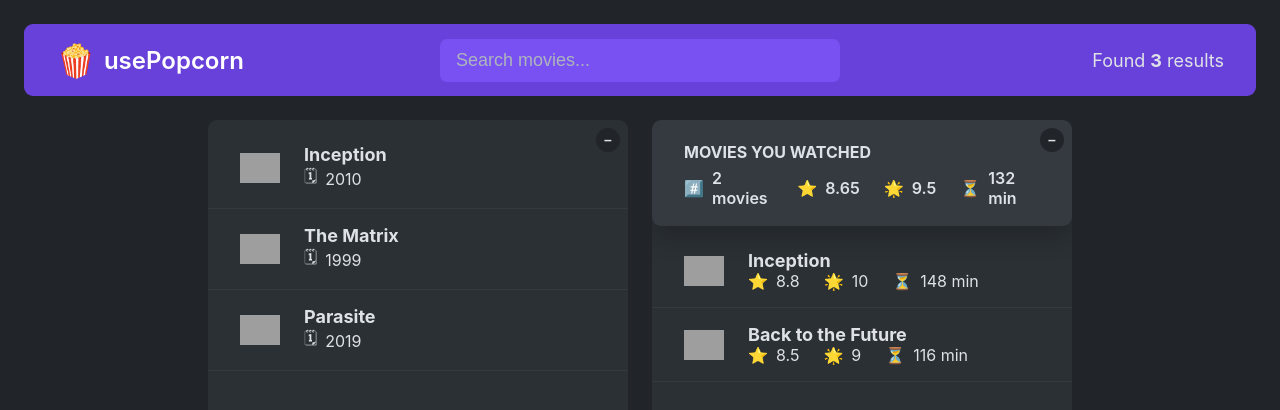
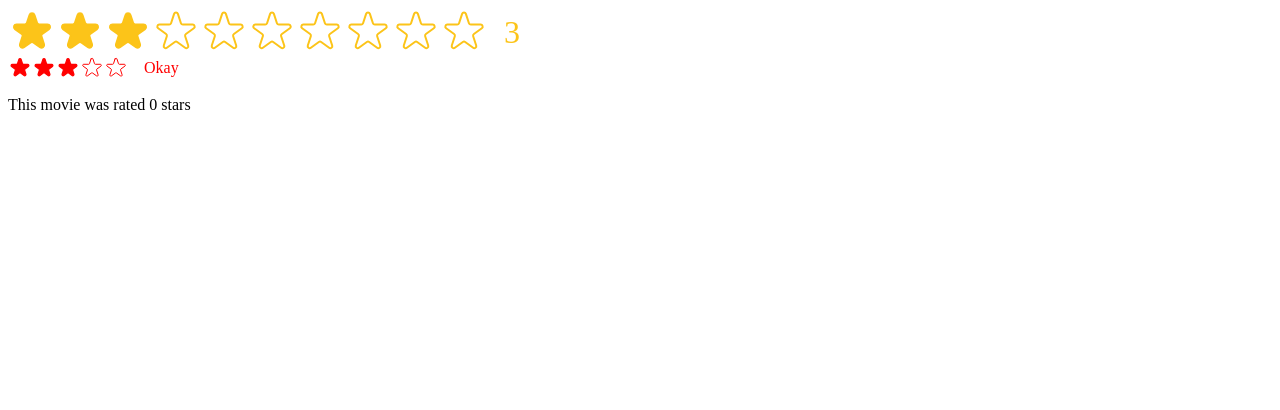
Before and after one commit to tudorneagu/usepopcorn, a React (Create React App) app: page / in a window 1280 px wide. Shown: the top 410 px of the page. Built offline with nearby package versions, Linux system fonts and the light colour scheme; grey boxes are pictures that could not be loaded.

Commit message:
star component

```diff
--- a/src/App.js
+++ b/src/App.js
@@ -52,22 +52,29 @@
 
 export default function App() {
   const [movies, setMovies] = useState(tempMovieData);
+  const [watched, setWatched] = useState(tempWatchedData);
   return (
     <>
-      <NavBar movies={movies} />
-      <Main movies={movies} />
+      <NavBar>
+        <Logo />
+        <Search />
+        <NumResults movies={movies} />
+      </NavBar>
+      <Main>
+        <Box>
+          <MovieList movies={movies} />
+        </Box>
+        <Box>
+          <WatchedSumarry watched={watched} />
+          <WatcheMoviesList watched={watched} />
+        </Box>
+      </Main>
     </>
   );
 }
 
-function NavBar({ movies }) {
-  return (
-    <nav className="nav-bar">
-      <Logo />
-      <Search />
-      <NumResults movies={movies} />
-    </nav>
-  );
+function NavBar({ children }) {
+  return <nav className="nav-bar">{children}</nav>;
 }
 
 function Logo() {
@@ -99,28 +106,39 @@
   );
 }
 
-function Main({ movies }) {
+function Main({ children }) {
+  return <main className="main"> {children} </main>;
+}
+
+function Box({ children }) {
+  const [isOpen, setisOpen] = useState(true);
   return (
-    <main className="main">
-      <ListBox movies={movies} />
-      <WatchedBox />
-    </main>
+    <div className="box">
+      <button className="btn-toggle" onClick={() => setisOpen((open) => !open)}>
+        {isOpen ? "–" : "+"}
+      </button>
+      {isOpen && children}
+    </div>
   );
 }
 
-function ListBox({ movies }) {
-  const [isOpen1, setIsOpen1] = useState(true);
-  return (
-    <div className="box">
-      <button
-        className="btn-toggle"
-        onClick={() => setIsOpen1((open) => !open)}>
-        {isOpen1 ? "–" : "+"}
-      </button>
-      {isOpen1 && <MovieList movies={movies} />}
-    </div>
-  );
-}
+// function WatchedBox() {
+//
+//   const [isOpen2, setIsOpen2] = useState(true);
+
+//   return (
+//     <div className="box">
+//       <button
+//         className="btn-toggle"
+//         onClick={() => setIsOpen2((open) => !open)}>
+//         {isOpen2 ? "–" : "+"}
+//       </button>
+//       {isOpen2 && (
+//
+//       )}
+//     </div>
+//   );
+// }
 function MovieList({ movies }) {
   return (
     <ul className="list">
@@ -145,26 +163,6 @@
   );
 }
 
-function WatchedBox() {
-  const [watched, setWatched] = useState(tempWatchedData);
-  const [isOpen2, setIsOpen2] = useState(true);
-
-  return (
-    <div className="box">
-      <button
-        className="btn-toggle"
-        onClick={() => setIsOpen2((open) => !open)}>
-        {isOpen2 ? "–" : "+"}
-      </button>
-      {isOpen2 && (
-        <>
-          <WatchedSumarry watched={watched} />
-          <WatcheMoviesList watched={watched} />
-        </>
-      )}
-    </div>
-  );
-}
 function WatchedSumarry({ watched }) {
   const avgImdbRating = average(watched.map((movie) => movie.imdbRating));
   const avgUserRating = average(watched.map((movie) => movie.userRating));
--- /dev/null
+++ b/src/StarRating.js
@@ -0,0 +1,145 @@
+import { useState } from "react";
+import PropTypes from "prop-types";
+
+const containerStyle = {
+  display: "flex",
+  alignItems: "center",
+  gap: "16px",
+};
+
+const starContainerStyle = {
+  display: "flex",
+};
+
+StarRating.propTypes = {
+  maxRating: PropTypes.number,
+  defaultRating: PropTypes.number,
+  color: PropTypes.string,
+  size: PropTypes.number,
+  messages: PropTypes.array,
+  className: PropTypes.string,
+  onSetRating: PropTypes.func,
+};
+
+export default function StarRating({
+  maxRating = 5,
+  color = "#fcc419",
+  size = 48,
+  className = "",
+  messages = "",
+  defaultRating = 0,
+  onSetRating,
+}) {
+  const [rating, setRating] = useState(defaultRating);
+  const [tempRating, setTempRating] = useState(0);
+
+  function handleRating(rating) {
+    setRating(rating);
+    onSetRating(rating);
+  }
+
+  const textStyle = {
+    lineHeight: "1",
+    margin: "0",
+    color,
+    fontSize: `${size / 1.5}px`,
+  };
+
+  return (
+    <div className={className} style={containerStyle}>
+      <div style={starContainerStyle}>
+        {Array.from({ length: maxRating }, (_, i) => (
+          <Star
+            key={i}
+            onRate={() => handleRating(i + 1)}
+            full={tempRating ? tempRating >= i + 1 : rating >= i + 1}
+            onHoverIn={() => setTempRating(i + 1)}
+            onHoverOut={() => setTempRating(0)}
+            color={color}
+            size={size}
+          />
+        ))}
+      </div>
+      <p style={textStyle}>
+        {messages.length === maxRating
+          ? messages[tempRating ? tempRating - 1 : rating - 1]
+          : tempRating || rating || ""}
+      </p>
+    </div>
+  );
+}
+
+function Star({ onRate, full, onHoverIn, onHoverOut, color, size }) {
+  const starStyle = {
+    width: `${size}px`,
+    height: `${size}px`,
+    display: "block",
+    cursor: "pointer",
+    color,
+    size,
+  };
+  return (
+    <span
+      role="button"
+      style={starStyle}
+      onClick={onRate}
+      onMouseEnter={onHoverIn}
+      onMouseLeave={onHoverOut}>
+      {full ? (
+        <svg
+          xmlns="http://www.w3.org/2000/svg"
+          viewBox="0 0 20 20"
+          fill={color}
+          stroke={color}>
+          <path d="M9.049 2.927c.3-.921 1.603-.921 1.902 0l1.07 3.292a1 1 0 00.95.69h3.462c.969 0 1.371 1.24.588 1.81l-2.8 2.034a1 1 0 00-.364 1.118l1.07 3.292c.3.921-.755 1.688-1.54 1.118l-2.8-2.034a1 1 0 00-1.175 0l-2.8 2.034c-.784.57-1.838-.197-1.539-1.118l1.07-3.292a1 1 0 00-.364-1.118L2.98 8.72c-.783-.57-.38-1.81.588-1.81h3.461a1 1 0 00.951-.69l1.07-3.292z" />
+        </svg>
+      ) : (
+        <svg
+          xmlns="http://www.w3.org/2000/svg"
+          fill="none"
+          viewBox="0 0 24 24"
+          stroke={color}>
+          <path
+            strokeLinecap="round"
+            strokeLinejoin="round"
+            strokeWidth="{2}"
+            d="M11.049 2.927c.3-.921 1.603-.921 1.902 0l1.519 4.674a1 1 0 00.95.69h4.915c.969 0 1.371 1.24.588 1.81l-3.976 2.888a1 1 0 00-.363 1.118l1.518 4.674c.3.922-.755 1.688-1.538 1.118l-3.976-2.888a1 1 0 00-1.176 0l-3.976 2.888c-.783.57-1.838-.197-1.538-1.118l1.518-4.674a1 1 0 00-.363-1.118l-3.976-2.888c-.784-.57-.38-1.81.588-1.81h4.914a1 1 0 00.951-.69l1.519-4.674z"
+          />
+        </svg>
+      )}
+    </span>
+  );
+}
+
+/*
+FULL STAR
+
+<svg
+  xmlns="http://www.w3.org/2000/svg"
+  viewBox="0 0 20 20"
+  fill="#000"
+  stroke="#000"
+>
+  <path
+    d="M9.049 2.927c.3-.921 1.603-.921 1.902 0l1.07 3.292a1 1 0 00.95.69h3.462c.969 0 1.371 1.24.588 1.81l-2.8 2.034a1 1 0 00-.364 1.118l1.07 3.292c.3.921-.755 1.688-1.54 1.118l-2.8-2.034a1 1 0 00-1.175 0l-2.8 2.034c-.784.57-1.838-.197-1.539-1.118l1.07-3.292a1 1 0 00-.364-1.118L2.98 8.72c-.783-.57-.38-1.81.588-1.81h3.461a1 1 0 00.951-.69l1.07-3.292z"
+  />
+</svg>
+
+
+EMPTY STAR
+
+<svg
+  xmlns="http://www.w3.org/2000/svg"
+  fill="none"
+  viewBox="0 0 24 24"
+  stroke="#000"
+>
+  <path
+    strokeLinecap="round"
+    strokeLinejoin="round"
+    strokeWidth="{2}"
+    d="M11.049 2.927c.3-.921 1.603-.921 1.902 0l1.519 4.674a1 1 0 00.95.69h4.915c.969 0 1.371 1.24.588 1.81l-3.976 2.888a1 1 0 00-.363 1.118l1.518 4.674c.3.922-.755 1.688-1.538 1.118l-3.976-2.888a1 1 0 00-1.176 0l-3.976 2.888c-.783.57-1.838-.197-1.538-1.118l1.518-4.674a1 1 0 00-.363-1.118l-3.976-2.888c-.784-.57-.38-1.81.588-1.81h4.914a1 1 0 00.951-.69l1.519-4.674z"
+  />
+</svg>
+
+*/
--- a/src/index.css
+++ b/src/index.css
@@ -1,3 +1,11 @@
+/* Reset default margins and padding */
+* {
+  margin: 0;
+  padding: 0;
+  box-sizing: border-box;
+}
+
+/* Base settings */
 :root {
   --color-primary: #6741d9;
   --color-primary-light: #7950f2;
@@ -10,12 +18,6 @@
   --color-red-dark: #e03131;
 }
 
-* {
-  margin: 0;
-  padding: 0;
-  box-sizing: border-box;
-}
-
 html {
   font-size: 62.5%;
 }
@@ -23,14 +25,12 @@
 body {
   font-family: -apple-system, BlinkMacSystemFont, "Segoe UI", Roboto, Oxygen,
     Ubuntu, Cantarell, "Open Sans", "Helvetica Neue", sans-serif;
-
   color: var(--color-text);
   background-color: var(--color-background-900);
   padding: 2.4rem;
 }
 
-/* ******* */
-
+/* NavBar styling */
 .nav-bar {
   display: grid;
   grid-template-columns: 1fr 1fr 1fr;
@@ -41,6 +41,7 @@
   border-radius: 0.9rem;
 }
 
+/* Main layout styling */
 .main {
   margin-top: 2.4rem;
   height: calc(100vh - 7.2rem - 3 * 2.4rem);
@@ -49,76 +50,71 @@
   justify-content: center;
 }
 
+/* Box container styling */
 .box {
   width: 42rem;
   max-width: 42rem;
   background-color: var(--color-background-500);
   border-radius: 0.9rem;
-  overflow: scroll;
+  overflow: auto;
   position: relative;
 }
 
-.loader {
-  text-align: center;
-  text-transform: uppercase;
-  font-size: 2rem;
-  font-weight: 600;
-  margin: 4.8rem;
+/* Ensure lists do not have extra padding or margins */
+.list {
+  list-style: none;
+  padding: 0.8rem 0;
+  overflow: auto;
+  margin: 0;
 }
 
-.error {
-  text-align: center;
-  font-size: 2rem;
-  padding: 4.8rem;
+/* Styling for list items */
+.list li {
+  position: relative;
+  display: grid;
+  grid-template-columns: 4rem 1fr;
+  grid-template-rows: auto auto;
+  column-gap: 2.4rem;
+  font-size: 1.6rem;
+  align-items: center;
+  padding: 1.6rem 3.2rem;
+  border-bottom: 1px solid var(--color-background-100);
 }
 
-/* ******* */
+/* Specific styling for the movie list items */
+.list.list-movies li {
+  cursor: pointer;
+  transition: all 0.3s;
+}
 
-.logo {
+.list.list-movies li:hover {
+  background-color: var(--color-background-100);
+}
+
+/* Image styling within list items */
+.list img {
+  width: 100%;
+  grid-row: 1 / -1;
+}
+
+/* Text styling within list items */
+.list h3 {
+  font-size: 1.8rem;
+}
+
+.list div {
+  display: flex;
+  align-items: center;
+  gap: 2.4rem;
+}
+
+.list p {
   display: flex;
   align-items: center;
   gap: 0.8rem;
 }
 
-.logo span {
-  font-size: 3.2rem;
-}
-
-.logo h1 {
-  font-size: 2.4rem;
-  font-weight: 600;
-  color: #fff;
-}
-
-.search {
-  justify-self: center;
-  border: none;
-  padding: 1.1rem 1.6rem;
-  font-size: 1.8rem;
-  border-radius: 0.7rem;
-  width: 40rem;
-  transition: all 0.3s;
-  color: var(--color-text);
-
-  /* background-color: var(--color-background-900); */
-  background-color: var(--color-primary-light);
-}
-
-.search::placeholder {
-  color: var(--color-text-dark);
-}
-
-.search:focus {
-  outline: none;
-  box-shadow: 0 2.4rem 2.4rem rgba(0, 0, 0, 0.1);
-  transform: translateY(-2px);
-}
-
-.num-results {
-  justify-self: end;
-  font-size: 1.8rem;
-}
-
+/* Additional styles */
 .btn-toggle {
   position: absolute;
   top: 0.8rem;
@@ -135,80 +131,11 @@
   z-index: 999;
 }
 
-.list {
-  list-style: none;
-  padding: 0.8rem 0;
-  overflow: scroll;
-}
-
-.list-watched {
-  height: calc(100% - 9rem);
-}
-
-.list li {
-  position: relative;
-  display: grid;
-  grid-template-columns: 4rem 1fr;
-  grid-template-rows: auto auto;
-  column-gap: 2.4rem;
-  font-size: 1.6rem;
-  align-items: center;
-
-  padding: 1.6rem 3.2rem;
-  border-bottom: 1px solid var(--color-background-100);
-}
-
-.list.list-movies li {
-  cursor: pointer;
-  transition: all 0.3s;
-}
-
-.list.list-movies li:hover {
-  background-color: var(--color-background-100);
-}
-
-.list img {
-  width: 100%;
-  grid-row: 1 / -1;
-}
-
-.list h3 {
+/* Other element styles */
+.num-results {
+  justify-self: end;
   font-size: 1.8rem;
 }
-
-.list div {
-  display: flex;
-  align-items: center;
-  gap: 2.4rem;
-}
-
-.list p {
-  display: flex;
-  align-items: center;
-  gap: 0.8rem;
-}
-
-.btn-delete {
-  position: absolute;
-  right: 2.4rem;
-
-  height: 1.8rem;
-  aspect-ratio: 1;
-  border-radius: 50%;
-  border: none;
-  background-color: var(--color-red);
-  color: var(--color-background-900);
-  font-size: 0.9rem;
-  font-weight: bold;
-  cursor: pointer;
-  transition: all 0.3s;
-}
-
-.btn-delete:hover {
-  background-color: var(--color-red-dark);
-}
-
-/* ******* */
 
 .summary {
   padding: 2.2rem 3.2rem 1.8rem 3.2rem;
@@ -236,146 +163,3 @@
   align-items: center;
   gap: 0.8rem;
 }
-
-/* ******* */
-
-.details {
-  line-height: 1.4;
-  font-size: 1.4rem;
-}
-
-.details header {
-  display: flex;
-}
-
-.details section {
-  padding: 4rem;
-  display: flex;
-  flex-direction: column;
-  gap: 1.6rem;
-}
-
-.details img {
-  width: 33%;
-}
-
-.details-overview {
-  width: 100%;
-  padding: 2.4rem 3rem;
-  background-color: var(--color-background-100);
-  display: flex;
-  flex-direction: column;
-  gap: 1.4rem;
-}
-
-.details-overview h2 {
-  font-size: 2.4rem;
-  margin-bottom: 0.4rem;
-  line-height: 1.1;
-}
-
-.details-overview p {
-  display: flex;
-  align-items: center;
-  gap: 0.8rem;
-}
-
-.rating {
-  background-color: var(--color-background-100);
-  border-radius: 0.9rem;
-  padding: 2rem 2.4rem;
-  margin-bottom: 0.8rem;
-  font-weight: 600;
-  display: flex;
-  flex-direction: column;
-  gap: 2.4rem;
-}
-
-.btn-add {
-  background-color: var(--color-primary);
-  color: var(--color-text);
-  border: none;
-  border-radius: 10rem;
-  font-size: 1.4rem;
-  padding: 1rem;
-  font-weight: bold;
-  cursor: pointer;
-  transition: all 0.3s;
-}
-
-.btn-add:hover {
-  background-color: var(--color-primary-light);
-}
-
-.seconds {
-  background-color: var(--color-background-100);
-  width: 8rem;
-  border-radius: 10rem;
-  font-weight: 600;
-  text-align: center;
-  padding: 0.4rem;
-  margin-top: 2.4rem;
-}
-
-.btn-back {
-  position: absolute;
-  top: 0.6rem;
-  left: 0.6rem;
-  height: 3.2rem;
-  aspect-ratio: 1;
-  border-radius: 50%;
-  border: none;
-  /* background-color: var(--color-text); */
-  background-color: #fff;
-  color: var(--color-background-500);
-  box-shadow: 0 8px 20px rgba(0, 0, 0, 0.8);
-  font-family: sans-serif;
-  font-size: 2.4rem;
-  font-weight: bold;
-  cursor: pointer;
-  z-index: 999;
-  display: flex;
-  align-items: center;
-  justify-content: center;
-}
-
-/*
-SPACING SYSTEM (px)
-2 / 4 / 8 / 12 / 16 / 24 / 32 / 40 / 48 / 64 / 80 / 96 / 128
-
-FONT SIZE SYSTEM (px)
-10 / 12 / 14 / 16 / 18 / 20 / 24 / 30 / 36 / 44 /52 / 62 / 74 / 86 / 98
-*/
-
-/*
-FULL STAR
-
-<svg
-  xmlns="http://www.w3.org/2000/svg"
-  viewBox="0 0 20 20"
-  fill="#000"
-  stroke="#000"
->
-  <path
-    d="M9.049 2.927c.3-.921 1.603-.921 1.902 0l1.07 3.292a1 1 0 00.95.69h3.462c.969 0 1.371 1.24.588 1.81l-2.8 2.034a1 1 0 00-.364 1.118l1.07 3.292c.3.921-.755 1.688-1.54 1.118l-2.8-2.034a1 1 0 00-1.175 0l-2.8 2.034c-.784.57-1.838-.197-1.539-1.118l1.07-3.292a1 1 0 00-.364-1.118L2.98 8.72c-.783-.57-.38-1.81.588-1.81h3.461a1 1 0 00.951-.69l1.07-3.292z"
-  />
-</svg>
-
-
-EMPTY STAR
-
-<svg
-  xmlns="http://www.w3.org/2000/svg"
-  fill="none"
-  viewBox="0 0 24 24"
-  stroke="#000"
->
-  <path
-    strokeLinecap="round"
-    strokeLinejoin="round"
-    strokeWidth="{2}"
-    d="M11.049 2.927c.3-.921 1.603-.921 1.902 0l1.519 4.674a1 1 0 00.95.69h4.915c.969 0 1.371 1.24.588 1.81l-3.976 2.888a1 1 0 00-.363 1.118l1.518 4.674c.3.922-.755 1.688-1.538 1.118l-3.976-2.888a1 1 0 00-1.176 0l-3.976 2.888c-.783.57-1.838-.197-1.538-1.118l1.518-4.674a1 1 0 00-.363-1.118l-3.976-2.888c-.784-.57-.38-1.81.588-1.81h4.914a1 1 0 00.951-.69l1.519-4.674z"
-  />
-</svg>
-
-*/
--- a/src/index.js
+++ b/src/index.js
@@ -1,11 +1,34 @@
 import React from "react";
 import ReactDOM from "react-dom/client";
-import "./index.css";
-import App from "./App";
+// import "./index.css";
+// import App from "./App";
+import StarRating from "./StarRating";
+
+import { useState } from "react";
+
+function Test() {
+  const [movieRating, setMovieRating] = useState(0);
+  return (
+    <div>
+      <StarRating color="blue" maxRating={"sss"} onSetRating={setMovieRating} />
+      <p> This movie was rated {movieRating} stars</p>
+    </div>
+  );
+}
 
 const root = ReactDOM.createRoot(document.getElementById("root"));
 root.render(
   <React.StrictMode>
-    <App />
+    {/* <App />
+     */}
+    <StarRating maxRating={10} defaultRating={3} />
+    <StarRating
+      size={24}
+      color="red"
+      className="test"
+      messages={["Terrible", "Bad", "Okay", "Good", "Amazing"]}
+      defaultRating={3}
+    />
+    <Test />
   </React.StrictMode>
 );
```
